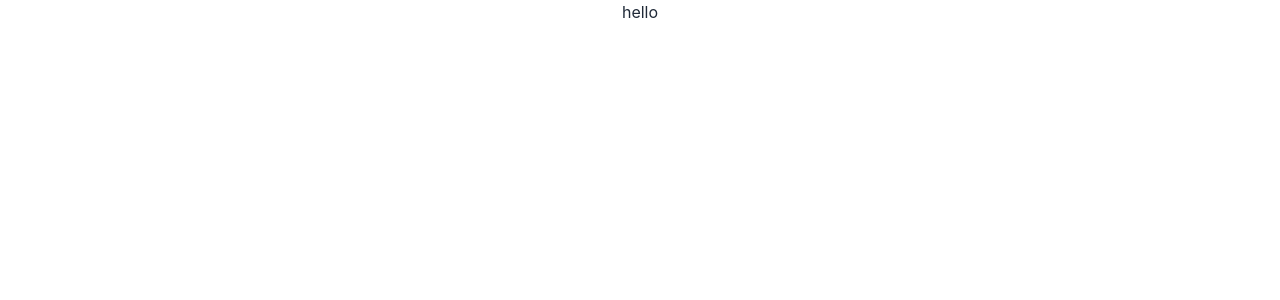
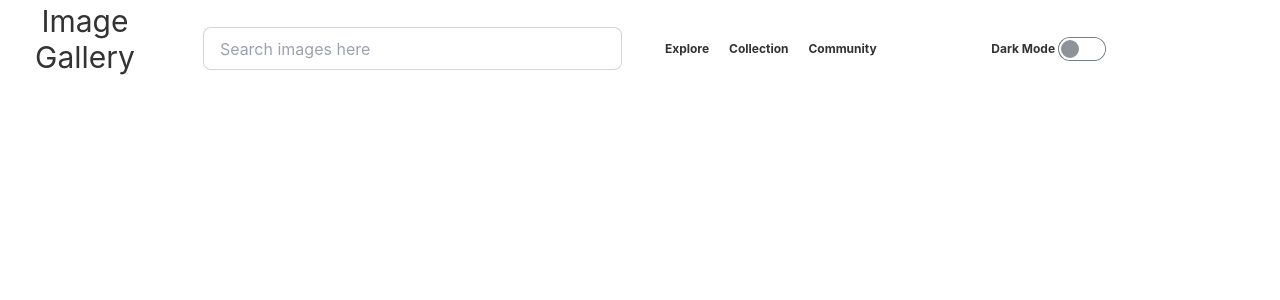
Before and after one commit to ajkn1904/fancy-window, a React (Create React App) app: page / in a window 1280 px wide. Shown: the top 300 px of the page. Built offline with nearby package versions, Linux system fonts and the light colour scheme; no server answers.

Commit message:
header added

```diff
--- a/src/App.js
+++ b/src/App.js
@@ -1,9 +1,30 @@
+import { useEffect, useState } from 'react';
 import './App.css';
+import NavBar from './Components/NavBar/NavBar';
+import Header from './Components/Header/Header';
+import Gallery from './Components/Gallery/Gallery';
 
 function App() {
+
+  const [getImages, setGetImages] = useState([]);
+
+  useEffect(() => {
+    fetch(`https://api.unsplash.com/photos?client_id=${process.env.REACT_APP_ACCESS_KEY}`)
+    .then(res => res.json())
+    .then(data => setGetImages(data))
+  }, []);
+
+
+
+
+//console.log(getImages)
+
   return (
-    <div className="App">
-      hello
+    <div className="App max-w-[1440]">
+      <NavBar/>
+      <Header/>
+      <Gallery/>
+
     </div>
   );
 }
--- /dev/null
+++ b/src/Components/Gallery/Gallery.js
@@ -0,0 +1,11 @@
+import React from 'react';
+
+const Gallery = () => {
+    return (
+        <div>
+
+        </div>
+    );
+};
+
+export default Gallery;
--- /dev/null
+++ b/src/Components/Header/Header.js
@@ -0,0 +1,11 @@
+import React from 'react';
+
+const Header = () => {
+    return (
+        <div>
+
+        </div>
+    );
+};
+
+export default Header;
--- /dev/null
+++ b/src/Components/ImageCard/ImageCard.js
@@ -0,0 +1,11 @@
+import React from 'react';
+
+const ImageCard = () => {
+    return (
+        <div>
+
+        </div>
+    );
+};
+
+export default ImageCard;
--- /dev/null
+++ b/src/Components/Modal/Modal.js
@@ -0,0 +1,11 @@
+import React from 'react';
+
+const Modal = () => {
+    return (
+        <div>
+
+        </div>
+    );
+};
+
+export default Modal;
--- /dev/null
+++ b/src/Components/NavBar/NavBar.js
@@ -0,0 +1,63 @@
+import React from 'react';
+
+const NavBar = () => {
+
+    const menu = <>
+        <li><a href='#explore' className='font-bold text-xs text-[#333333] pr-1'>Explore</a></li>
+        <li><a href='#collection' className='font-bold text-xs text-[#333333] pr-1'>Collection</a></li>
+        <li><a href='#community' className='font-bold text-xs text-[#333333]'>Community</a></li>
+    </>
+
+
+    return (
+        <div className="navbar h-[70px] lg:h-[97px]">
+            <div className="navbar-start">
+
+                <a href='#home' className="text-[24px] lg:text-3xl font-normal text-[#333333] ml-[27px] pt-[18px] pb-[19px] lg:pt-[27px] lg:mb-7">Image Gallery</a>
+            </div>
+            <div className="navbar-center hidden lg:flex">
+                <ul className="menu menu-horizontal px-1">
+                    <div className="form-control">
+                        <input type="text" placeholder="Search images here" className="input input-bordered h-[43px] w-[419px] ml-16 mr-[27px]" />
+                    </div>
+                    {menu}
+                </ul>
+            </div>
+            <div className="hidden lg:flex ml-[88px] mr-[150px]">
+                <label className="label cursor-pointer">
+                    <span className="font-bold text-xs text-[#333333] w-[69px]">Dark Mode</span>
+                    <input type="checkbox" className="toggle" />
+                </label>
+
+            </div>
+
+
+            <button className="ml-[30%] mr-[13.05px] btn btn-ghost btn-circle lg:hidden">
+                <svg xmlns="http://www.w3.org/2000/svg" className="h-5 w-5" fill="none" viewBox="0 0 24 24" stroke="currentColor"><path strokeLinecap="round" strokeLinejoin="round" strokeWidth="2" d="M21 21l-6-6m2-5a7 7 0 11-14 0 7 7 0 0114 0z" /></svg>
+            </button>
+
+
+
+            <div className="dropdown dropdown-end mr-[31px]">
+                <label tabIndex={0} className="btn btn-ghost lg:hidden">
+                    <svg xmlns="http://www.w3.org/2000/svg" fill="none" viewBox="0 0 24 24" className="inline-block w-5 h-5 stroke-current"><path strokeLinecap="round" strokeLinejoin="round" strokeWidth="2" d="M4 6h16M4 12h16M4 18h16"></path></svg>
+                </label>
+                <ul tabIndex={0} className="mt-3 p-2 shadow menu menu-compact dropdown-content rounded-box w-40">
+
+
+                    {menu}
+                    <li>
+                        <label className="label cursor-pointer pr-1">
+                            <span className="font-bold text-xs text-[#333333]">Dark Mode</span>
+                            <input type="checkbox" className="toggle" />
+                        </label>
+                    </li>
+                </ul>
+            </div>
+
+        </div>
+
+    );
+};
+
+export default NavBar;
```
